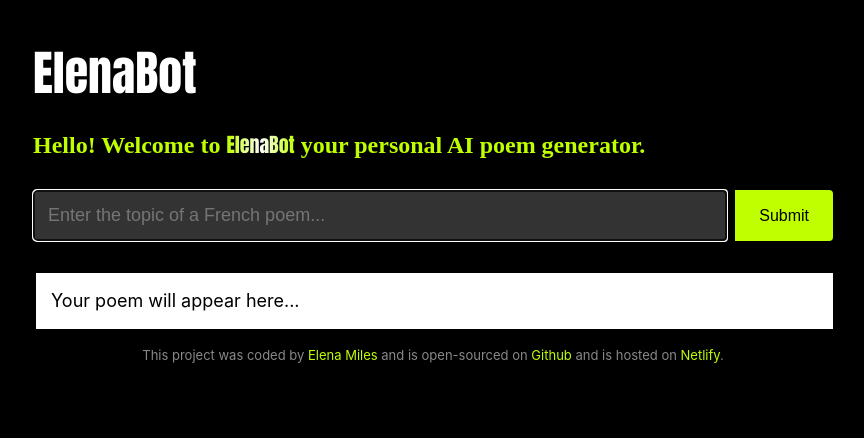
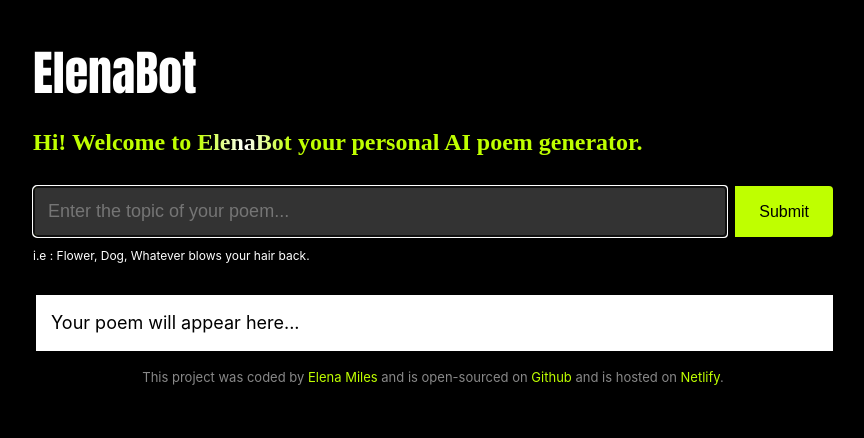
Before and after one commit to elena-miles/ElenaBot, a plain HTML site: page index.html in a window 1280 px wide. Shown: the whole page, without its empty margins (207-1071 px from the left). Drawn offline with nearby package versions, Linux system fonts and the light colour scheme.

Commit message:
CSS /HTML tweaks

```diff
--- a/index.html
+++ b/index.html
@@ -21,16 +21,17 @@
 <header>
 
     <h1>ElenaBot</h1>
-    <h2>Hello! Welcome to
+    <h2>Hi! Welcome to
     <span id="ap-name">ElenaBot</span> your personal AI poem generator.
     </h2>
 </header>
 
 <main>
+    <div class="form-wrapper">
     <form id="poem-generator-form">
         <input
             type="text"
-            placeholder="Enter the topic of a French poem..."
+            placeholder="Enter the topic of your poem..."
             autofocus
             required
             autocomplete="off"
@@ -39,6 +40,8 @@
 
         <input type="submit" class="submit-button"/>
     </form>
+    <div class="hint"> i.e : Flower, Dog, Whatever blows your hair back. </div>
+    </div>
 
     <div class="poem-text-box" id="box">
         Your poem will appear here...
--- a/src/index.js
+++ b/src/index.js
@@ -14,7 +14,7 @@ function generatePoem (event) {
 
         let instructionsInput = document.querySelector("#user-instructions");
         let apiKey = "ffoa584b071af31b9db038336tec0bd6";
-        let context = "You are a sarcastic cheeky Poem expert and love to write short silly poems. You mission is to generate a 4 line poem in basic HTML and separate each line with a <br />. Make sure to follow the user instructions. Do not include a title to the poem. Sign the poem with 'SheCodes AI' inside a <strong> element at the end of the poem and NOT at the beginning";
+        let context = "You are a sarcastic cheeky Poem expert and love to write short silly poems. You mission is to generate a 4 line poem and separate each line with a <br />. Make sure to follow the user instructions. Do not include a title to the poem. Sign the poem with 'SheCodes AI' inside a <strong> element at the end of the poem and NOT at the beginning";
         let prompt = `User instructions: Generate an English poem about ${instructionsInput.value}`;
         let apiURL = `https://api.shecodes.io/ai/v1/generate?prompt=${prompt}&context=${context}&key=${apiKey}`;
 
--- a/src/style.css
+++ b/src/style.css
@@ -46,9 +46,8 @@ margin-bottom: 30px;
 }
 
 #ap-name {
-    font-size: 20px;
-    font-family: "Anton", sans-serif;
-    font-weight: 400;
+    font-size: 24px;
+    font-family:'Merriweather', serif;
     background-image: linear-gradient(90deg, #BFFF00, white, #BFFF00);
     background-clip: text;
     color: transparent;
@@ -63,8 +62,18 @@ margin-bottom: 30px;
 
 form {
     display: flex;
-    margin-bottom: 2rem;
     box-shadow:10px 10px 29px 0px rgba(0,0,0,0.67);
+}
+
+.form-wrapper{
+    background-color: black;
+    margin-bottom: 30px;
+    box-shadow:10px 10px 29px 0px rgba(0,0,0,0.67);
+}
+.hint{
+    line-height: 1.5;
+    font-size: 12px;
+    margin-top: 10px;
 }
 .instructions{
     flex-grow: 1;
@@ -109,3 +118,6 @@ footer a {
     text-decoration: none;
     margin: 0 0.5 rem
 }
+strong{
+    color:  #BFFF00;;
+}
```
